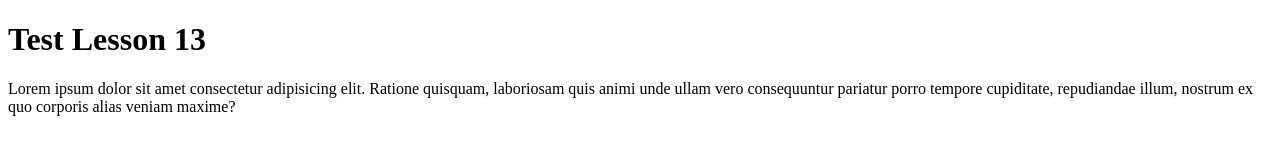
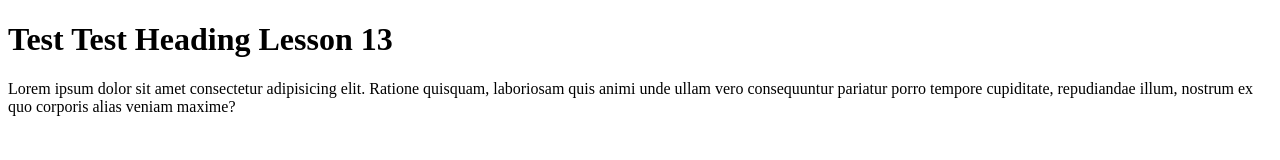
Before and after one commit to Roman727/test, a website: page index.html in a window 1280 px wide. Drawn offline with Linux system fonts and the light colour scheme.

Commit message:
change main text

```diff
--- a/index.html
+++ b/index.html
@@ -7,7 +7,7 @@
     <title>Урок 13 lesson 13</title>
 </head>
 <body>
-    <h1>Test Lesson 13</h1>
+    <h1>Test Test Heading Lesson 13</h1>
     <p>Lorem ipsum dolor sit amet consectetur adipisicing elit. Ratione quisquam, laboriosam quis animi unde ullam vero consequuntur pariatur porro tempore cupiditate, repudiandae illum, nostrum ex quo corporis alias veniam maxime?</p>
 </body>
 </html>
```
